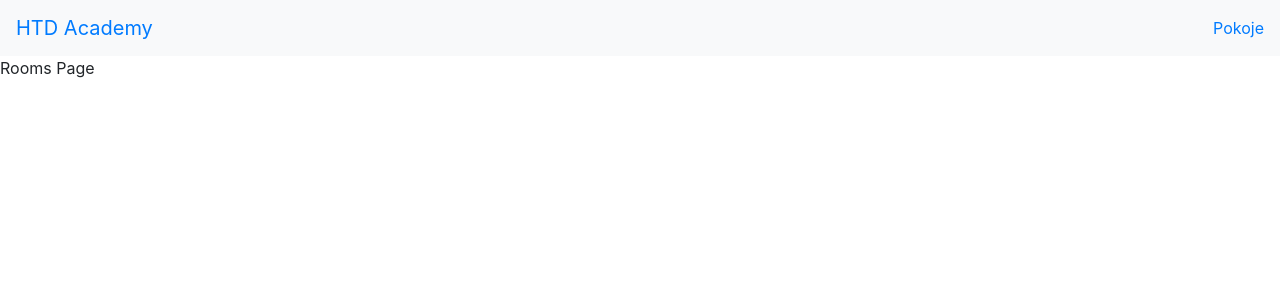
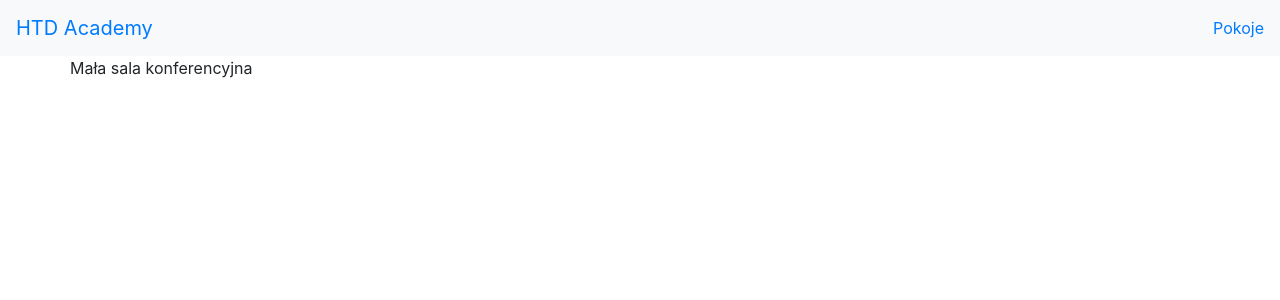
Before and after one commit to dskoneczny/react-ts-workshops, a React (Create React App) app: page /rooms in a window 1280 px wide. Shown: the top 300 px of the page. Built offline with nearby package versions, Linux system fonts and the light colour scheme.

Commit message:
Display rooms

```diff
--- a/src/containers/RoomsPage/index.tsx
+++ b/src/containers/RoomsPage/index.tsx
@@ -1,8 +1,24 @@
 import React from 'react';
-
+import { Container, Row } from 'reactstrap'
 export class RoomsPage extends React.Component {
+  state = {
+    rooms: [
+      {
+        id: 0,
+        name: "Mała sala konferencyjna"
+      }
+    ]
+  }
   public render() {
-    return "Rooms Page"
+    return (
+      <Container>
+        <Row>
+          {this.state.rooms.map(item => {
+            return item.name
+          })}
+        </Row>
+      </Container>
+    )
   }
 }
 
```
